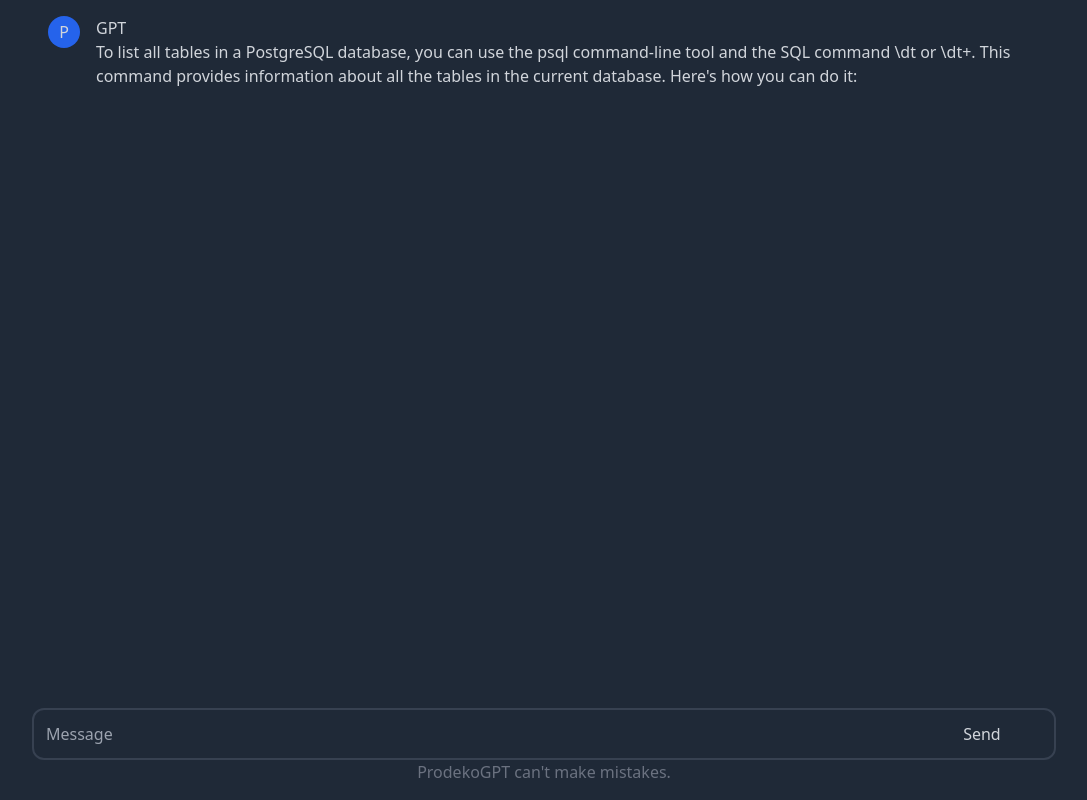
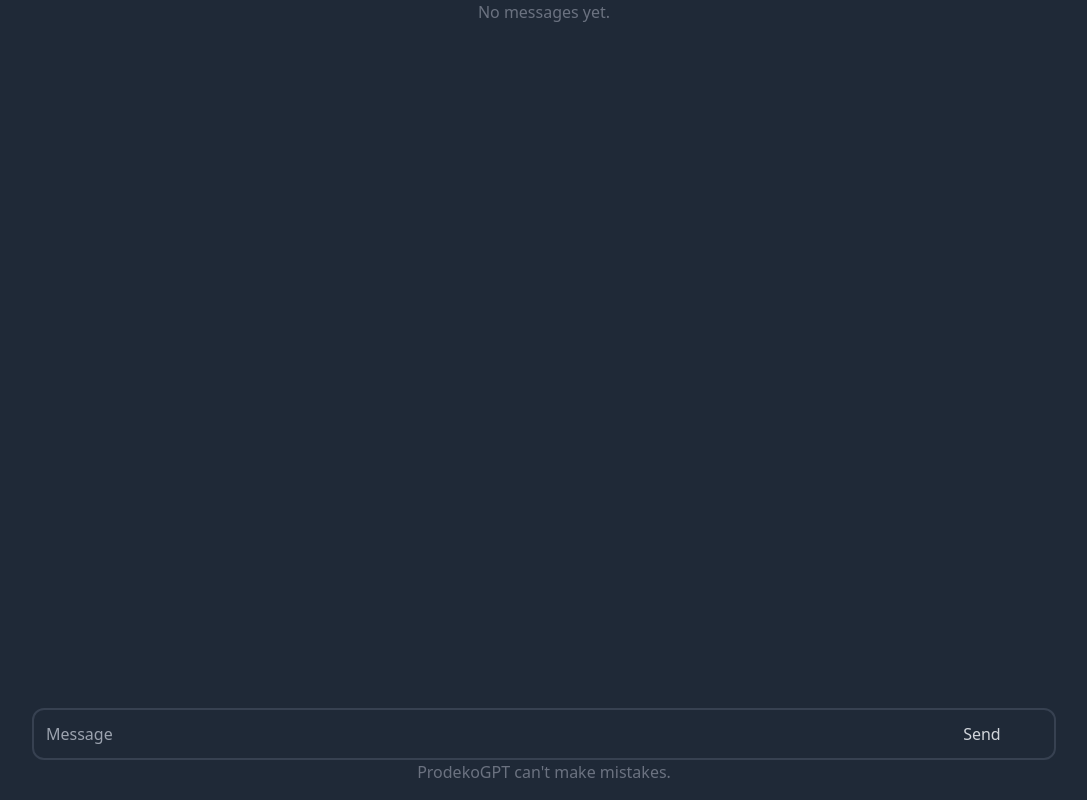
Before and after one commit to nlinnanen/chatapp, a Flask app: template templates/index.html in a window 1280 px wide. Shown: the whole page, without its empty margins (96-1183 px from the left). Run offline with Flask 3, Linux system fonts and the light colour scheme; the template is opened without the code that fills it, so the values that code supplies are empty; some libraries are stand-ins or nearby versions.

Commit message:
Add basic messaging functionality

```diff
--- a/app.py
+++ b/app.py
@@ -10,18 +10,19 @@ db = SQLAlchemy(app)
 
 @app.route("/")
 def index():
-    result = db.session.execute(text("SELECT message FROM messages"))
+    result = db.session.execute(text("SELECT message, username FROM messages INNER JOIN users ON messages.sender_id = users.id ORDER BY messages.created_at"))
     messages = result.fetchall()
-    return render_template("index.html")
+    return render_template("index.html", messages=messages)
 
 @app.route("/new")
 def new():
     return render_template("new.html")
 
-@app.route("/send", methods=["POST"])
-def send():
+@app.route("/messages", methods=["POST"])
+def create_message():
     message = request.form["message"]
-    sql = text("INSERT INTO messages (message, conversation_id) VALUES (:message, '679219f4-df70-463e-b686-6d1652861447')")
-    db.session.execute(sql, {"message":message})
+    user = db.session.execute(text("SELECT id, username FROM users WHERE username = :username"), {"username":"user"}).fetchone()
+    sql = text("INSERT INTO messages (message, sender_id) VALUES (:message, :sender_id) RETURNING *")
+    created_message = db.session.execute(sql, {"message":message, "sender_id":user.id}).fetchone()
     db.session.commit()
-    return redirect("/")
+    return render_template("message.html", message={"message": created_message.message, "username":user.username})
--- a/templates/index.html
+++ b/templates/index.html
@@ -2,20 +2,8 @@
 
 {% block content %}
 <div class="flex h-screen w-screen justify-center bg-gray-800 text-gray-300">
-  <div hx-swap-oob="true" hx-target="#messages" class="w-4/5">
-    <div class="flex w-full m-4">
-      <div>
-        <div class="mr-4 aspect-square w-8 rounded-full bg-blue-600 text-center p-1">P</div>
-      </div>
-      <div>
-        <h3>GPT</h3>
-        <p>To list all tables in a PostgreSQL database, you can use the psql command-line tool and the SQL command \dt
-          or \dt+. This command provides information about all the tables in the current database. Here's how you can do
-          it:</p>
-      </div>
-    </div>
-  </div>
-  <form hx-post="/messages" class="center fixed bottom-0 m-4 flex w-4/5 flex-col items-center">
+  {% include 'message_list.html' %}
+  <form hx-post="/messages" hx-target="#message-list" hx-swap="beforeend" class="center fixed bottom-0 m-4 flex w-4/5 flex-col items-center">
     <div class="w-full rounded-xl border-2 border-gray-700 bg-gray-800 p-3">
       <input name="message" placeholder="Message" required class="w-11/12 bg-transparent" />
       <button class="">Send</button>
--- /dev/null
+++ b/templates/message_list.html
@@ -0,0 +1,9 @@
+<div id="message-list" class="w-4/5">
+  {% if messages|length == 0 %}
+  <p class="text-center text-gray-500">No messages yet.</p>
+  {% else %}
+    {% for message in messages %}
+      {% include 'message.html' %}
+    {% endfor %}
+  {% endif %}
+</div>
--- a/templates/messages.html
+++ /dev/null
@@ -1,3 +0,0 @@
-<div>
-  messages
-</div>
```
Also changed, not shown: db-init/init.sql (+16 -11 lines), templates/message.html (added, +9 -0 lines).
